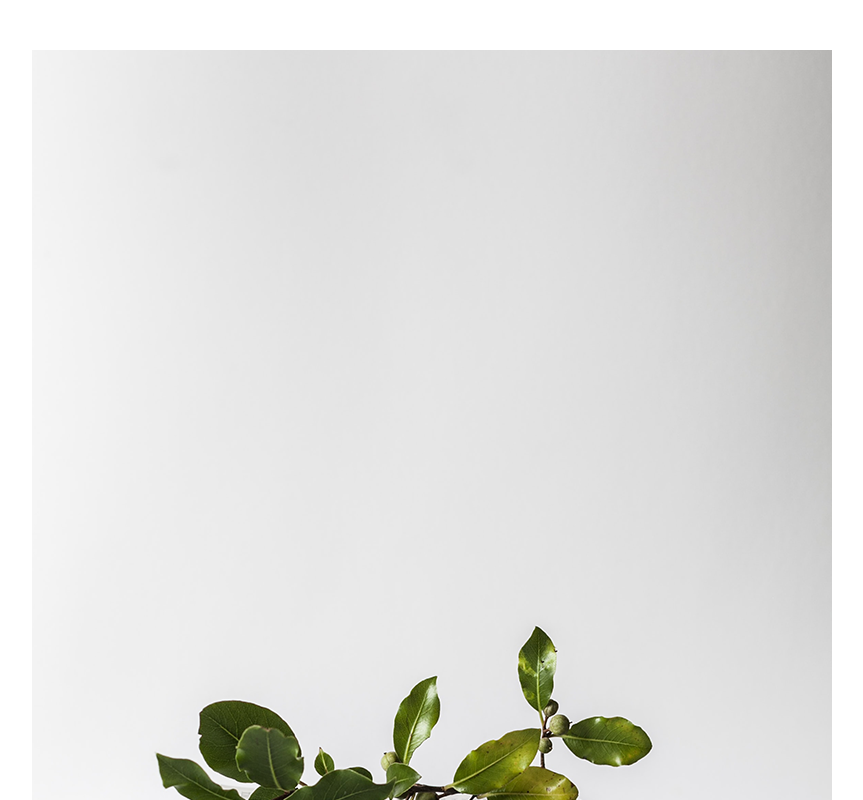
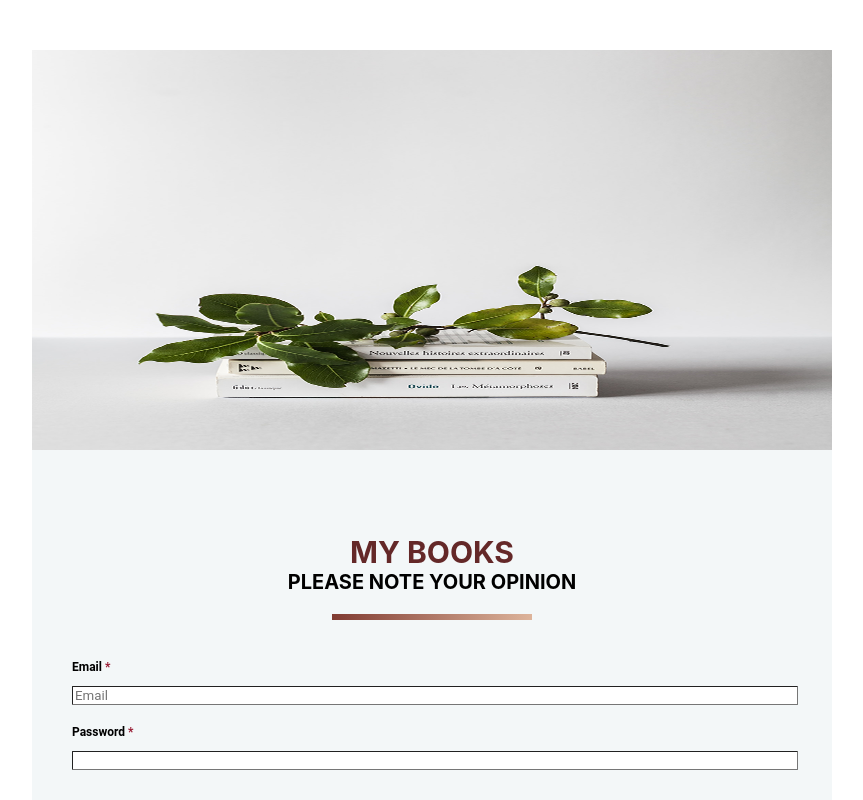
Before and after one commit to guswns3198/MyBooks_TypeScript, a React (Create React App) app: page /signin in a window 1280 px wide. Shown: the top 800 px of the page, without its empty margins (208-1071 px from the left). Built offline with nearby package versions, Linux system fonts and the light colour scheme.

Commit message:
Design: CSS 수정

```diff
--- a/src/components/Signin.module.css
+++ b/src/components/Signin.module.css
@@ -1,3 +1,5 @@
+/* Signin.module.css */
+
 .signin_row {
   height: 100vh;
 }
@@ -37,6 +39,7 @@
 
 .signin_bg {
   width: 100%;
+  height: 50vh;
 }
 
 .email_title {
```
